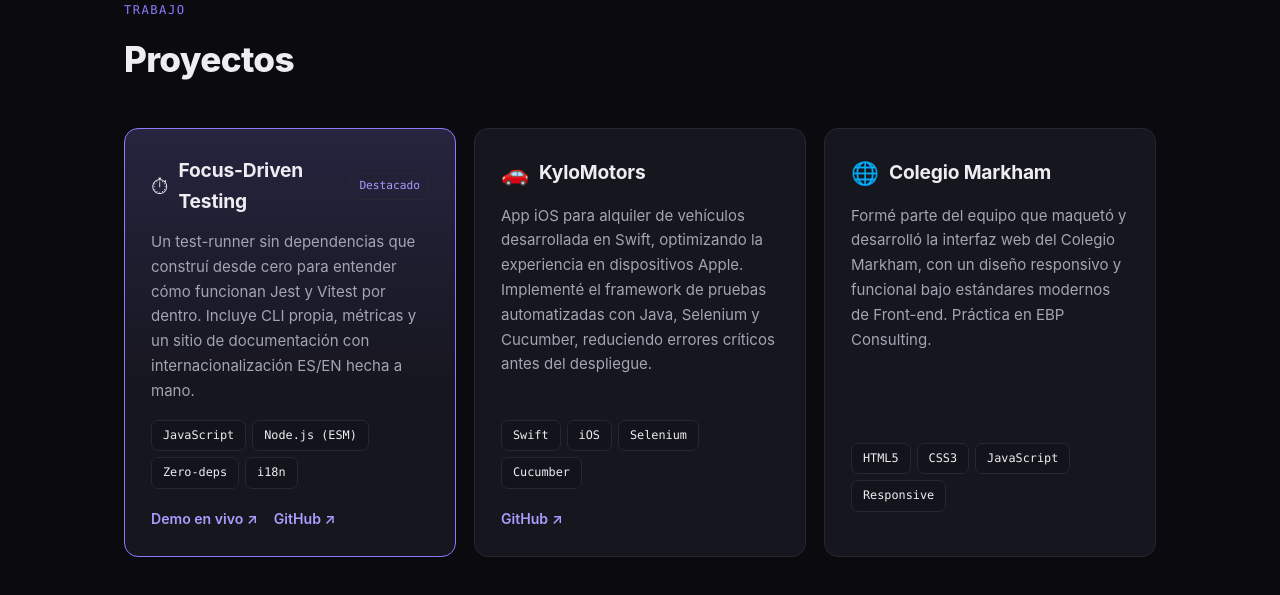
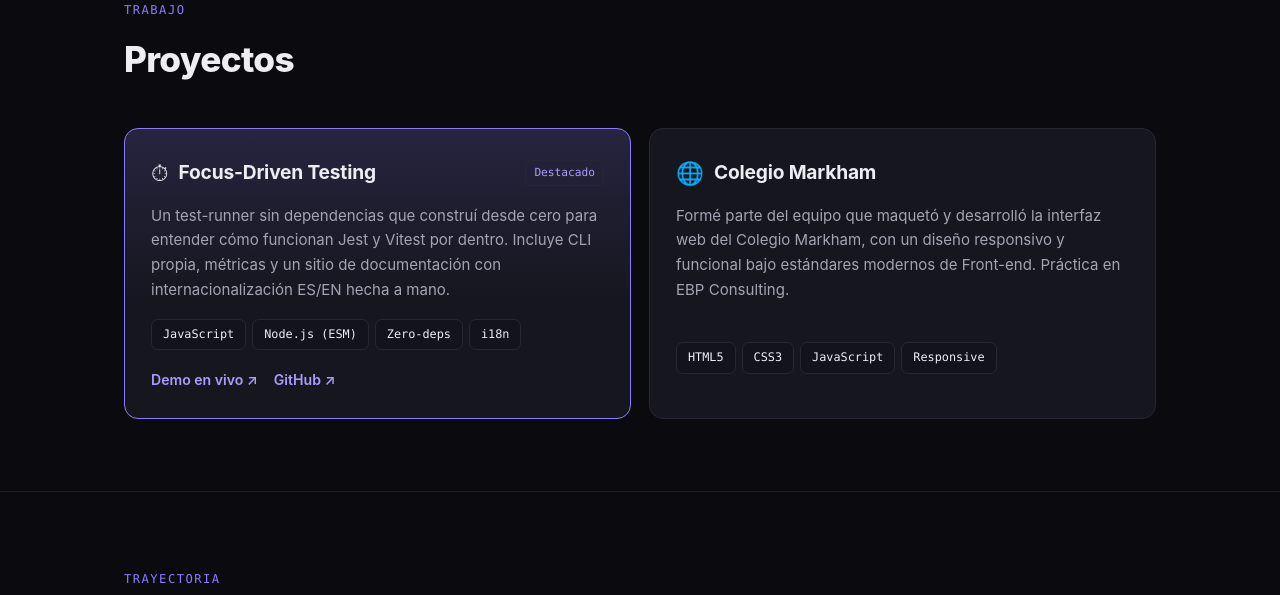
Before and after one commit to FICF0X/ficf0x.github.io, a plain HTML site: page index.html in a window 1280 px wide. Shown: the part 1819-2414 px from the top of the page. Drawn offline with Linux system fonts and the light colour scheme.

Commit message:
fix: remove KyloMotors project card (lost repo)

```diff
--- a/index.html
+++ b/index.html
@@ -118,20 +118,6 @@
 
         <div class="project">
           <div class="ptop">
-            <span class="pico">🚗</span>
-            <h3>KyloMotors</h3>
-          </div>
-          <p data-i18n="projects.kylo.desc">App iOS para alquiler de vehículos desarrollada en Swift, optimizando la experiencia en dispositivos Apple. Implementé el framework de pruebas automatizadas con Java, Selenium y Cucumber, reduciendo errores críticos antes del despliegue.</p>
-          <div class="ptags">
-            <span class="tag">Swift</span><span class="tag">iOS</span><span class="tag">Selenium</span><span class="tag">Cucumber</span>
-          </div>
-          <div class="plinks">
-            <a href="https://github.com/FICF0X/KyloMotorsApp" target="_blank" rel="noopener">GitHub ↗</a>
-          </div>
-        </div>
-
-        <div class="project">
-          <div class="ptop">
             <span class="pico">🌐</span>
             <h3>Colegio Markham</h3>
           </div>
```
